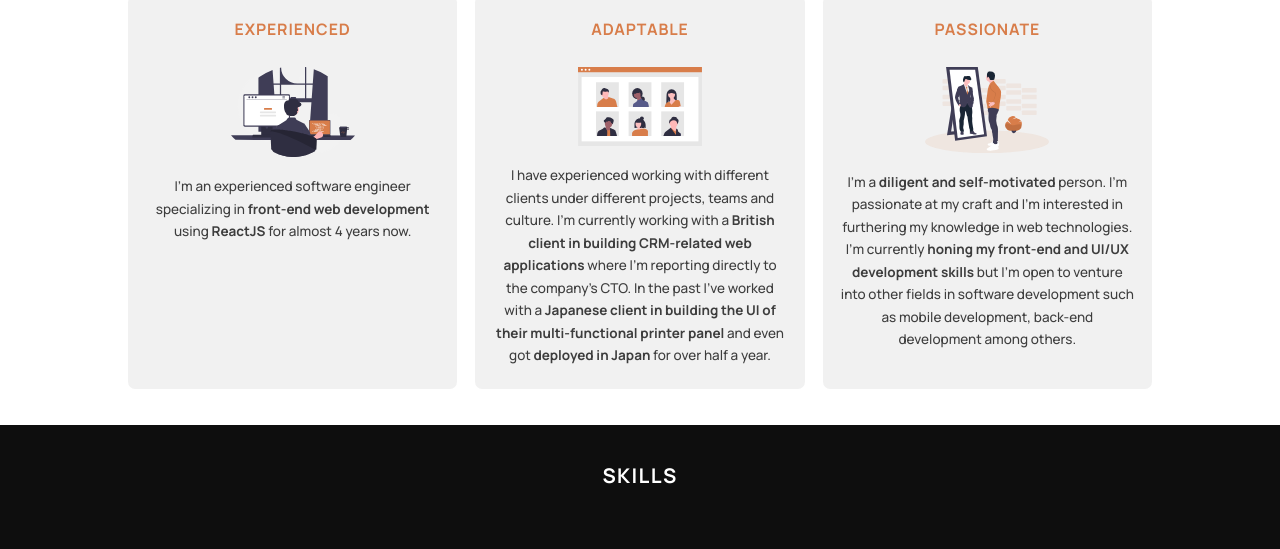
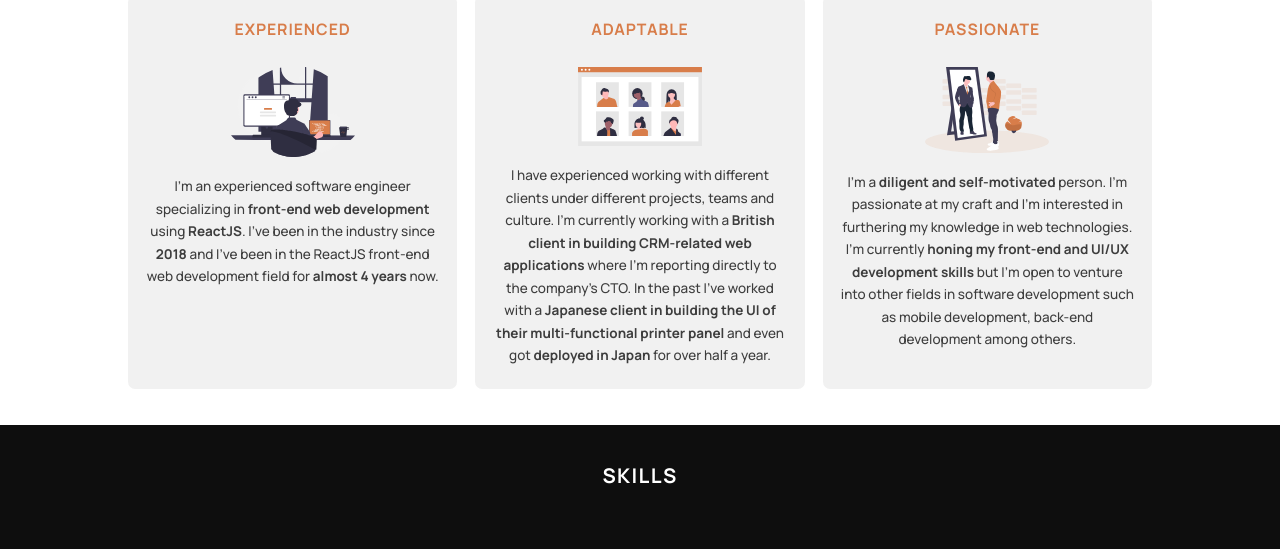
Before and after one commit to thewanionly/portfolio, a website: page index.html in a window 1280 px wide. Shown: the part 932-1481 px from the top of the page. Drawn offline with nearby package versions, Linux system fonts and the light colour scheme; files that its build step writes are made by us from their sources.

Commit message:
Dynamic years of experience text

```diff
--- a/index.html
+++ b/index.html
@@ -124,8 +124,9 @@
             </div>
             <p class="about__card-description">
               I'm an experienced software engineer specializing in
-              <strong>front-end web development</strong> using <strong>ReactJS</strong> for almost 4
-              years now.
+              <strong>front-end web development</strong> using <strong>ReactJS</strong>. I've been
+              in the industry since <strong>2018</strong> and I've been in the ReactJS front-end web
+              development field for <strong id="years-of-exp">years</strong> now.
             </p>
           </div>
           <div class="about__card">
--- a/script.js
+++ b/script.js
@@ -2,6 +2,7 @@ const body = document.querySelector('body')
 const navToggle = document.querySelector('#nav-toggle')
 const nav = document.querySelector('#nav')
 const navLinks = document.querySelectorAll('#nav-link')
+const yearsOfExp = document.querySelector('#years-of-exp')
 const footerCopyright = document.querySelector('#footer-copyright')
 const contactForm = document.querySelector('#contact-form')
 const toast = document.querySelector('#toast')
@@ -9,6 +10,14 @@ const toastMesssage = document.querySelector('#toast-message')
 const toastClose = document.querySelector('#toast-close')
 const toastIconInfo = document.querySelector('#toast-icon-info')
 const toastIconCheck = document.querySelector('#toast-icon-check')
+
+// Started my ReactJS experience October 2018
+const START_YEAR = 2018
+const START_MONTH = 10
+
+// Other constants
+const NUM_OF_MONTHS_A_YEAR = 12
+const EXP_THRESHOLD = 8 / NUM_OF_MONTHS_A_YEAR
 
 // Nav toggle click handler
 const toggleNavMenu = () => {
@@ -109,6 +118,29 @@ toastClose.addEventListener('click', () => {
   toast.classList.remove('toast__enter')
 })
 
+// Years of experience text
+if (yearsOfExp) {
+  const yearNow = new Date().getFullYear()
+  const monthNow = new Date().getMonth() + 1 //need to add 1 since months in Date API is 0-based indexed
+
+  const monthDiff = monthNow - START_MONTH
+  const monthDiffDecimal = Math.abs(monthDiff) / NUM_OF_MONTHS_A_YEAR
+
+  let exactYearLength = yearNow - START_YEAR
+  exactYearLength =
+    monthDiff < 0 ? exactYearLength - monthDiffDecimal : exactYearLength + monthDiffDecimal
+
+  const yearLength = Math.trunc(exactYearLength)
+  const yearLengthExcess = exactYearLength % 1
+
+  const numOfYears =
+    yearLengthExcess === 0 || yearLengthExcess <= EXP_THRESHOLD ? yearLength : yearLength + 1
+  const adverb =
+    yearLengthExcess === 0 ? '' : yearLengthExcess <= EXP_THRESHOLD ? 'over ' : 'almost '
+
+  yearsOfExp.innerText = `${adverb}${numOfYears} years`
+}
+
 // Footer copyright
 if (footerCopyright) {
   footerCopyright.innerText = footerCopyright.innerText.replace('{year}', new Date().getFullYear())
```
